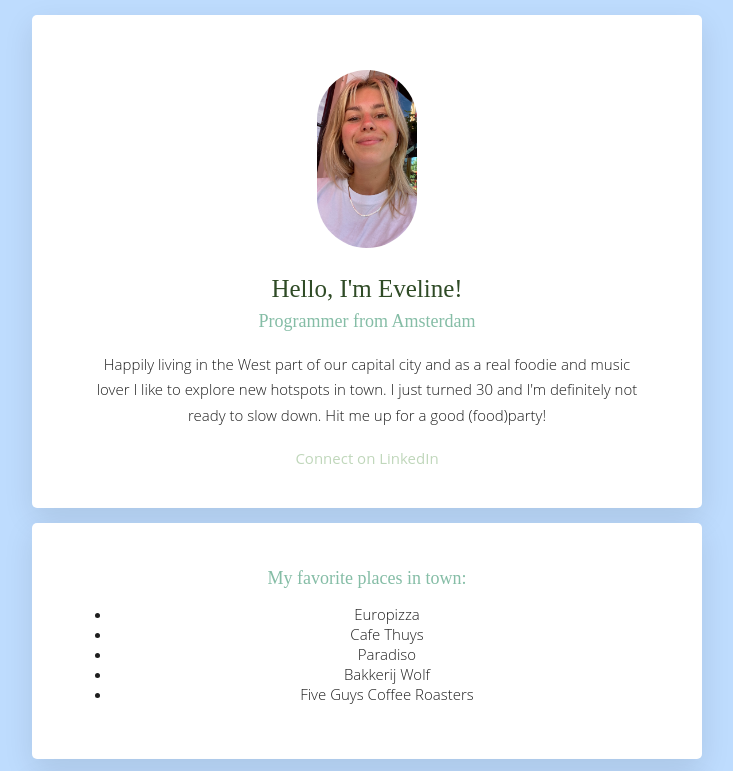
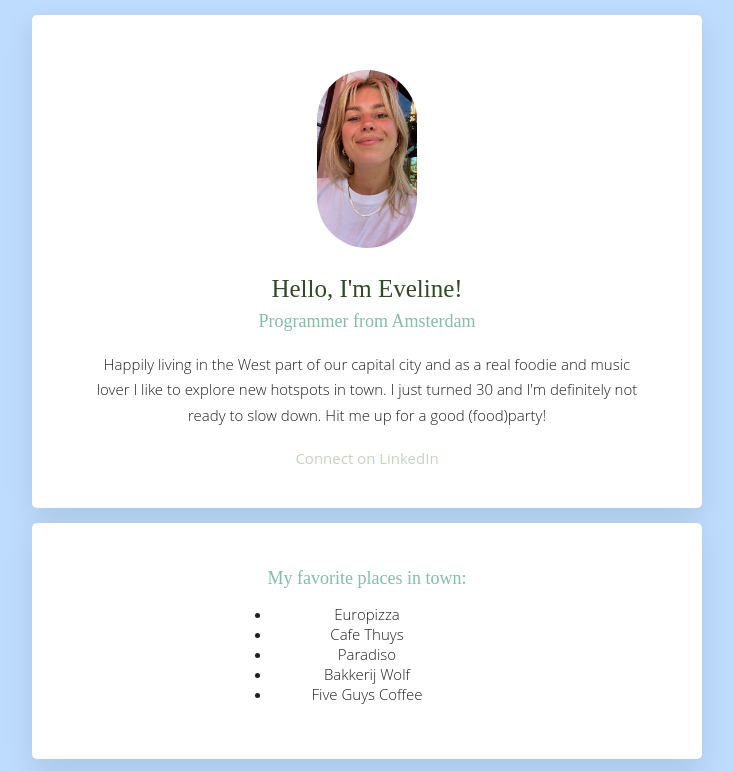
Before and after one commit to EvelineH/profile, a plain HTML site: page index.html in a window 1280 px wide. Shown: the top 771 px of the page, without its empty margins (273-1006 px from the left). Drawn offline with Linux system fonts and the light colour scheme.

Commit message:
make my profile prettier

```diff
--- a/index.html
+++ b/index.html
@@ -18,12 +18,12 @@
       </div>
       <div class="card">
         <h2>My favorite places in town:</h2>
-          <ul>
+          <ul class="list-places">
             <li>Europizza</li>
             <li>Cafe Thuys</li>
             <li>Paradiso</li>
             <li>Bakkerij Wolf</li>
-            <li>Five Guys Coffee Roasters</li>
+            <li>Five Guys Coffee</li>
           </ul>
       </div>
       <div class="card">
--- a/style.css
+++ b/style.css
@@ -79,3 +79,10 @@ a:hover {
   list-style: none;
   padding-left: 0px;
 }
+
+.list-places {
+  margin-left: 200px;
+  margin-right: 120px;
+  padding-left: 0px;
+  padding-right: 80px;
+}
```
